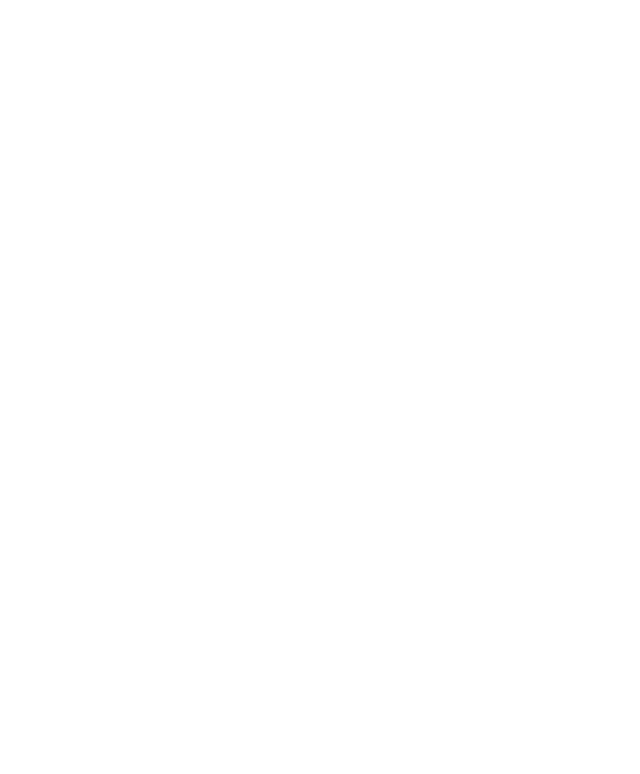
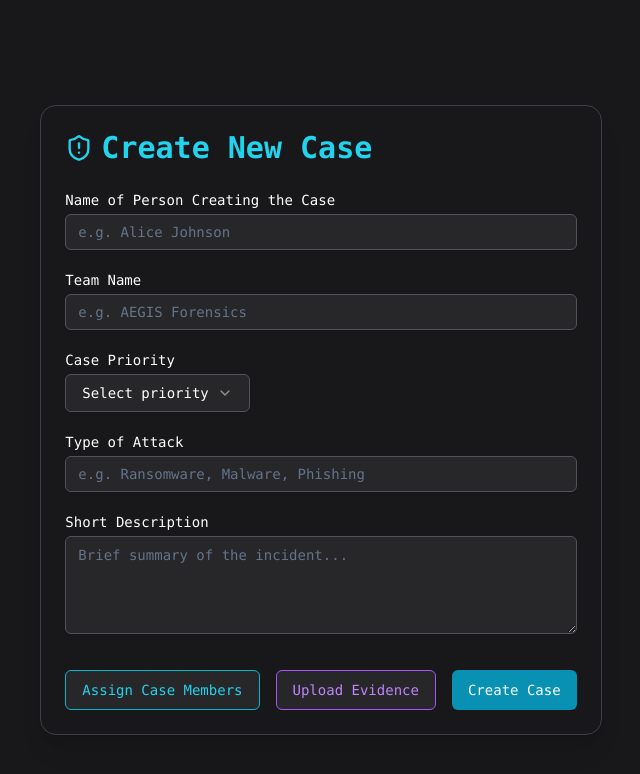
Before and after one commit to COS301-SE-2025/AEGIS, a React (Vite) app in the folder frontend/: page /create-case in a window 1280 px wide. Before the commit this address had no page. Shown: the top 774 px of the page, without its empty margins (319-959 px from the left). Built offline with nearby package versions, Linux system fonts and the light colour scheme.

Commit message:
UI UPDATES AND ADDITIONS: Updated App.tsx, and added additional stylings

```diff
--- a/frontend/src/App.tsx
+++ b/frontend/src/App.tsx
@@ -5,6 +5,9 @@ import ResetPasswordPage from "./screens/ResetPasswordPage";
 import { CaseManagementPage } from "./screens/CaseManagementPage";
 import { SecureChatPage } from "./screens/SecureChatPage";
 import { DashBoardPage } from "./screens/DashboardPage/DashboardPage";
+import {CreateCaseForm} from "./screens/CreateCasePage/CreateCasePage";
+import { UploadEvidenceForm } from "./screens/UploadEvidencePage/UploadEvidencePage";
+import {AssignCaseMembersForm} from "./screens/AssignCaseMembersPage/AssignCaseMembersPage";
 
 export default function App() {
   return (
@@ -16,6 +19,9 @@ export default function App() {
       <Route path="/case-management" element={<CaseManagementPage />} />
       <Route path="/secure-chat" element={<SecureChatPage />} />
       <Route path = "/Dashboard" element={<DashBoardPage />} />
+      <Route path="/create-case" element={<CreateCaseForm />} />
+      <Route path ="/upload-evidence" element={<UploadEvidenceForm />} />
+      <Route path = "/assign-case-members" element={<AssignCaseMembersForm />} />
     </Routes>
   );
 }
--- /dev/null
+++ b/frontend/src/components/ui/TextArea.tsx
@@ -0,0 +1,22 @@
+import * as React from "react";
+import { cn } from "../../lib/utils"; // Make sure this exists or adjust
+
+export interface TextareaProps extends React.TextareaHTMLAttributes<HTMLTextAreaElement> {}
+
+const Textarea = React.forwardRef<HTMLTextAreaElement, TextareaProps>(
+  ({ className, ...props }, ref) => {
+    return (
+      <textarea
+        className={cn(
+          "flex min-h-[80px] w-full rounded-md border border-input bg-background px-3 py-2 text-sm text-white shadow-sm placeholder:text-muted-foreground focus-visible:outline-none focus-visible:ring-1 focus-visible:ring-cyan-500 disabled:cursor-not-allowed disabled:opacity-50",
+          className
+        )}
+        ref={ref}
+        {...props}
+      />
+    );
+  }
+);
+Textarea.displayName = "Textarea";
+
+export { Textarea };
--- /dev/null
+++ b/frontend/src/components/ui/select.tsx
@@ -0,0 +1,71 @@
+"use client";
+
+import * as React from "react";
+import * as SelectPrimitive from "@radix-ui/react-select";
+import { Check, ChevronDown } from "lucide-react";
+import { cn } from "../../lib/utils";
+
+const Select = SelectPrimitive.Root;
+
+const SelectTrigger = React.forwardRef<
+  React.ElementRef<typeof SelectPrimitive.Trigger>,
+  React.ComponentPropsWithoutRef<typeof SelectPrimitive.Trigger>
+>(({ className, children, ...props }, ref) => (
+  <SelectPrimitive.Trigger
+    ref={ref}
+    className={cn(
+      "flex items-center justify-between rounded-md border border-zinc-600 bg-zinc-800 px-4 py-2 text-sm text-white shadow-sm hover:bg-zinc-700 focus:outline-none focus:ring-2 focus:ring-cyan-500",
+      className
+    )}
+    {...props}
+  >
+    {children}
+    <ChevronDown className="ml-2 h-4 w-4 opacity-50" />
+  </SelectPrimitive.Trigger>
+));
+SelectTrigger.displayName = SelectPrimitive.Trigger.displayName;
+
+const SelectValue = SelectPrimitive.Value;
+
+const SelectContent = React.forwardRef<
+  React.ElementRef<typeof SelectPrimitive.Content>,
+  React.ComponentPropsWithoutRef<typeof SelectPrimitive.Content>
+>(({ className, children, ...props }, ref) => (
+  <SelectPrimitive.Portal>
+    <SelectPrimitive.Content
+      ref={ref}
+      className={cn(
+        "z-50 min-w-[8rem] overflow-hidden rounded-md border border-zinc-600 bg-zinc-900 text-white shadow-lg animate-in fade-in",
+        className
+      )}
+      {...props}
+    >
+      <SelectPrimitive.Viewport className="p-1">{children}</SelectPrimitive.Viewport>
+    </SelectPrimitive.Content>
+  </SelectPrimitive.Portal>
+));
+SelectContent.displayName = SelectPrimitive.Content.displayName;
+
+const SelectItem = React.forwardRef<
+  React.ElementRef<typeof SelectPrimitive.Item>,
+  React.ComponentPropsWithoutRef<typeof SelectPrimitive.Item>
+>(({ className, children, ...props }, ref) => (
+  <SelectPrimitive.Item
+    ref={ref}
+    className={cn(
+      "relative flex w-full cursor-pointer select-none items-center rounded-sm px-4 py-2 text-sm text-white hover:bg-cyan-700 focus:bg-cyan-700 focus:outline-none",
+      className
+    )}
+    {...props}
+  >
+    <span className="mr-2 flex h-3 w-3 items-center justify-center">
+      <SelectPrimitive.ItemIndicator>
+        <Check className="h-4 w-4" />
+      </SelectPrimitive.ItemIndicator>
+    </span>
+    <SelectPrimitive.ItemText>{children}</SelectPrimitive.ItemText>
+  </SelectPrimitive.Item>
+));
+SelectItem.displayName = SelectPrimitive.Item.displayName;
+
+export { Select, SelectTrigger, SelectValue, SelectContent, SelectItem };
```
